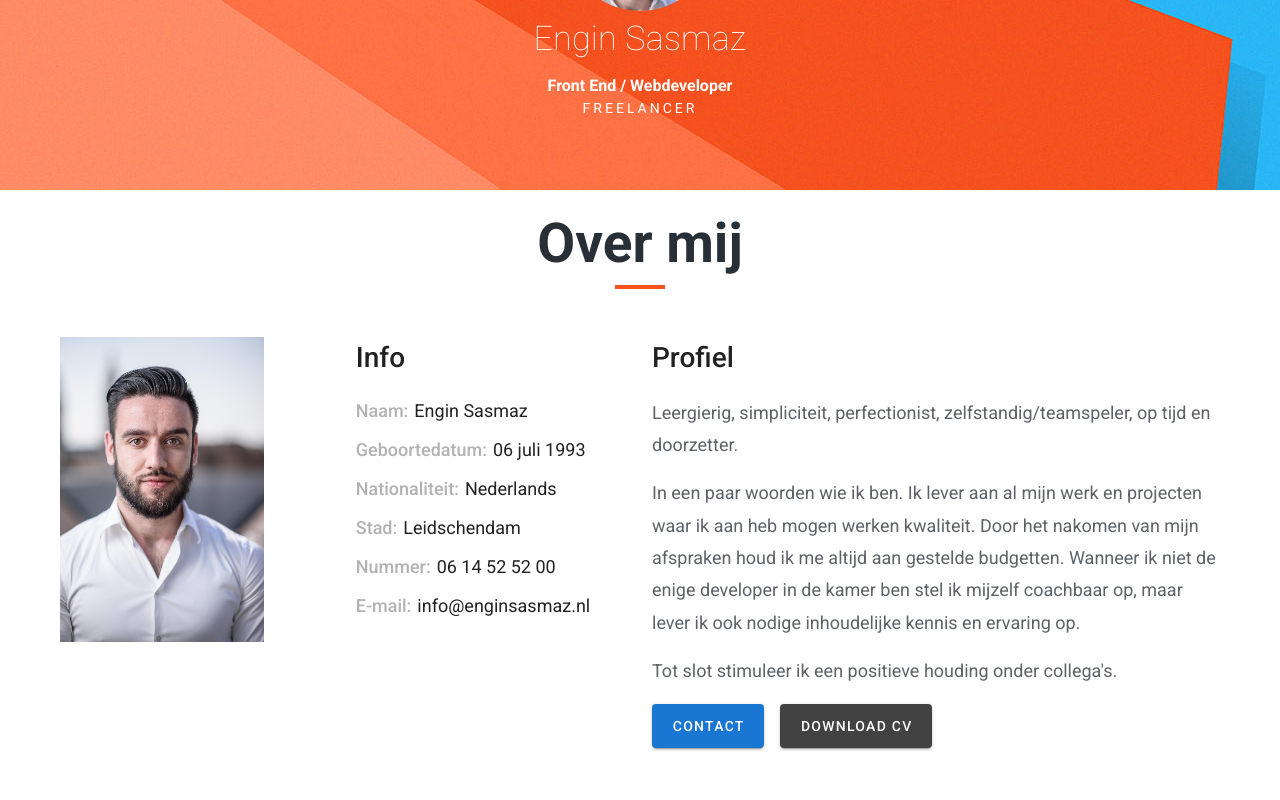
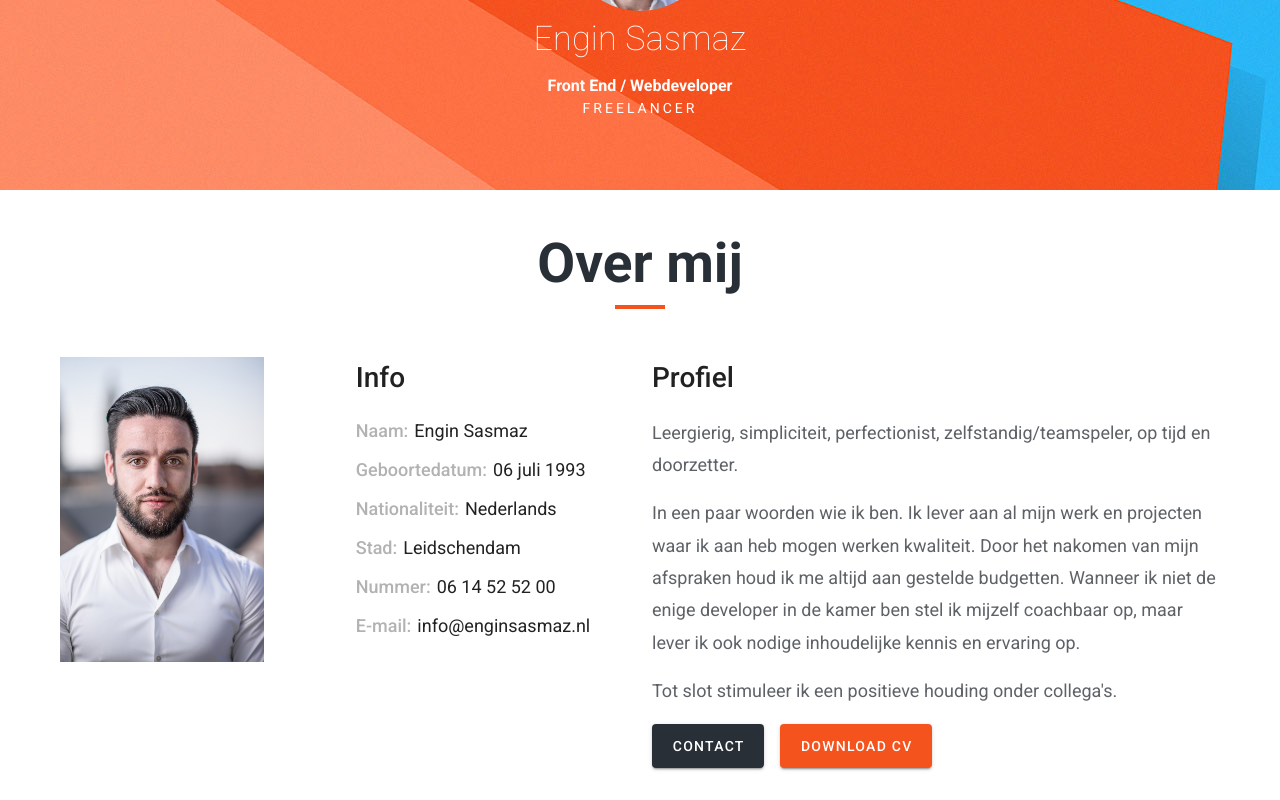
Before and after one commit to Enginovic/portfolio, a Vue app: page / in a window 1280 px wide. Shown: the part 210-1010 px from the top of the page. Before the commit the page ends 970 px from the top, so only its background shows below. Built offline with nearby package versions, Linux system fonts and the light colour scheme.

Commit message:
adjust about page

```diff
--- a/src/components/About.vue
+++ b/src/components/About.vue
@@ -1,15 +1,15 @@
 <template>
-  <v-container class="elementPanel">
+  <v-container pt-8 pb-8>
     <v-row justify="center">
       <v-col cols="auto">
         <h1 class="elementTitle">Over mij</h1>
       </v-col>
     </v-row>
     <v-row>
-      <v-col cols="3">
+      <v-col sm="12" md="2" lg="3" class="hide-on-mobile">
         <img src="../assets/engin.jpg" />
       </v-col>
-      <v-col cols="3">
+      <v-col sm="12" md="4" lg="3">
         <h2 class="elementSubTitle">Info</h2>
         <ul>
           <li><span class="listLabel">Naam:</span>Engin Sasmaz</li>
@@ -20,19 +20,21 @@
           <li><span class="listLabel">E-mail:</span>info@enginsasmaz.nl</li>
         </ul>
       </v-col>
-      <v-col cols="6">
+      <v-col sm="12" md="5" lg="6">
         <h2 class="elementSubTitle">Profiel</h2>
         <p>Leergierig, simpliciteit, perfectionist, zelfstandig/teamspeler, op tijd en doorzetter.</p>
         <p>In een paar woorden wie ik ben. Ik lever aan al mijn werk en projecten waar ik aan heb mogen werken kwaliteit. Door het nakomen van mijn afspraken houd ik me altijd aan gestelde budgetten. Wanneer ik niet de enige developer in de kamer ben stel ik mijzelf coachbaar op, maar lever ik ook nodige inhoudelijke kennis en ervaring op.</p>
         <p>Tot slot stimuleer ik een positieve houding onder collega's.</p>
-        <v-btn large class="mr-4" color="primary">Contact</v-btn>
-        <v-btn large color="secondary">Download CV</v-btn>
+        <v-btn large class="mr-4 button button--primary">Contact</v-btn>
+        <v-btn large class="button button--secondary">Download CV</v-btn>
       </v-col>
     </v-row>
   </v-container>
 </template>
 
 <style scoped lang="scss">
+@import '../assets/scss/variables';
+
 ul {
   font-size: 18px;
   margin: 0;
@@ -49,7 +51,7 @@ img {
 }
 
 .listLabel {
-  color: #b2b2b2;
+  color: $gray-medium;
   font-weight: 500;
   width: fit-content;
   margin-right: 6px;
```
